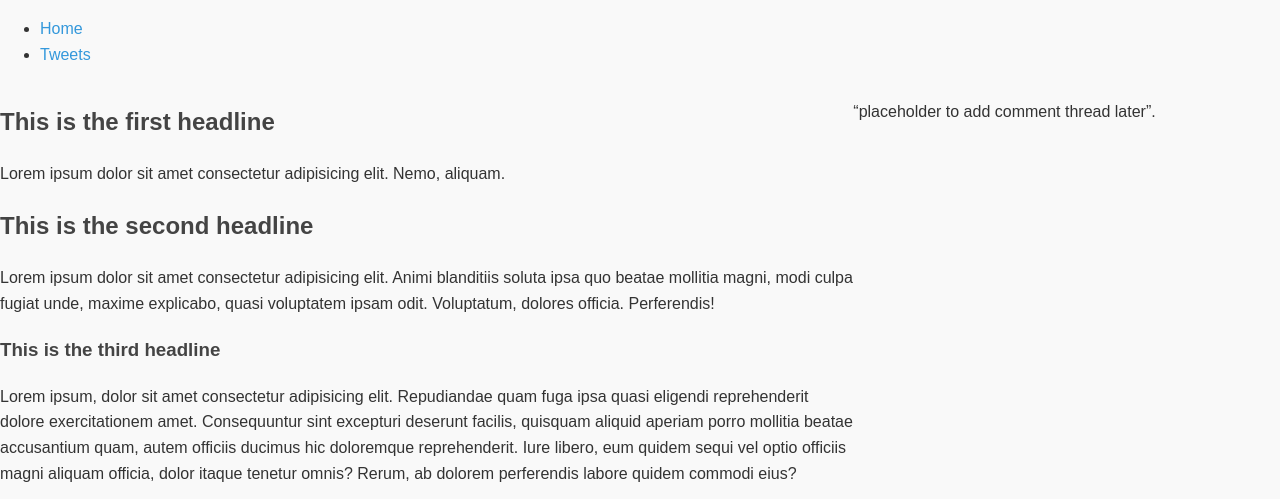
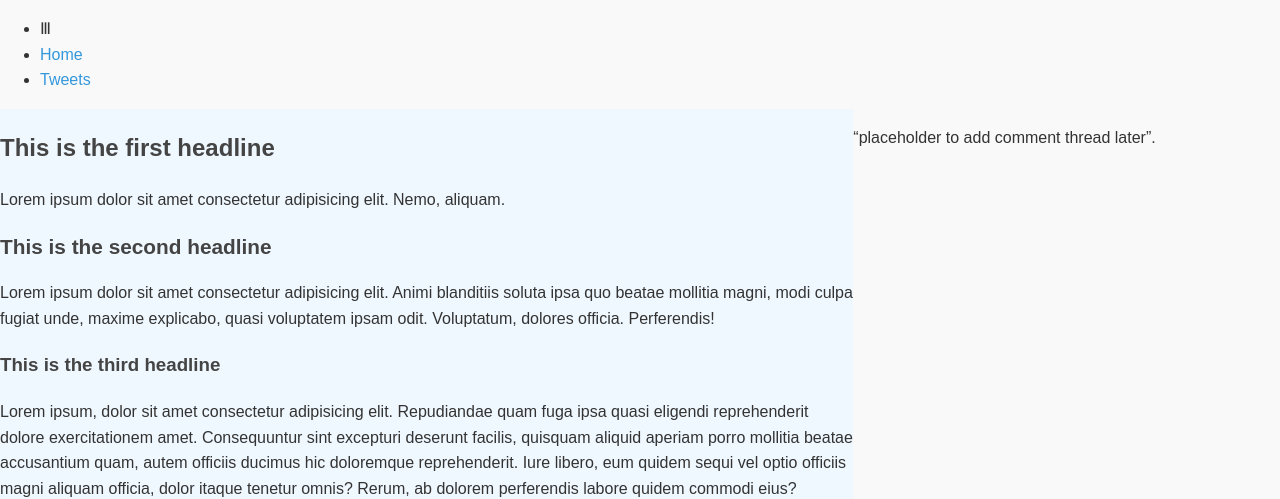
Before and after one commit to ElliotNuertey/alx_html_css, a plain HTML site: page css_basic/index.html in a window 1280 px wide. Shown: the top 499 px of the page. Drawn offline with Linux system fonts and the light colour scheme; grey boxes are pictures that could not be loaded.

Commit message:
Changes done to the main section of the page

```diff
--- a/css_basic/base.css
+++ b/css_basic/base.css
@@ -15,3 +15,11 @@ a{
     color:#3498db;
     text-decoration: none;
 }
+
+h1{
+    font-weight: bolder;
+
+}
+h2{
+    font-size: 1.3rem;
+}
--- a/css_basic/index.html
+++ b/css_basic/index.html
@@ -10,6 +10,7 @@
 <body class="works_on_smartphone">
     <header>
         <ul>
+            <li class="logo">&#8546;</li>
             <li><a href="./index.html">Home</a></li>
             <li><a href="./tweets.html">Tweets</a></li>
             </ul>
--- a/css_basic/styles.css
+++ b/css_basic/styles.css
@@ -13,6 +13,7 @@ main{
 article{
     flex: 2;
     overflow-y: auto;
+    background-color: aliceblue;
 }
 
 aside{
```
